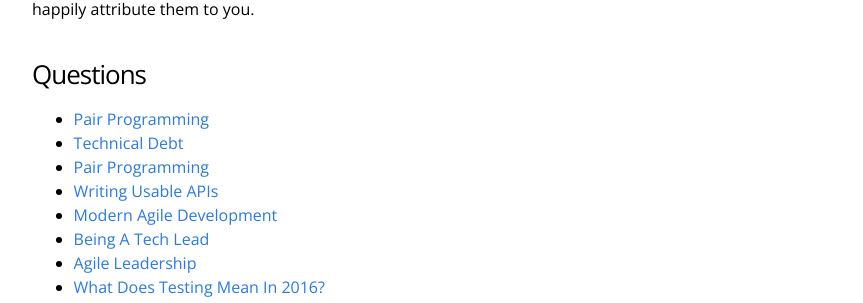
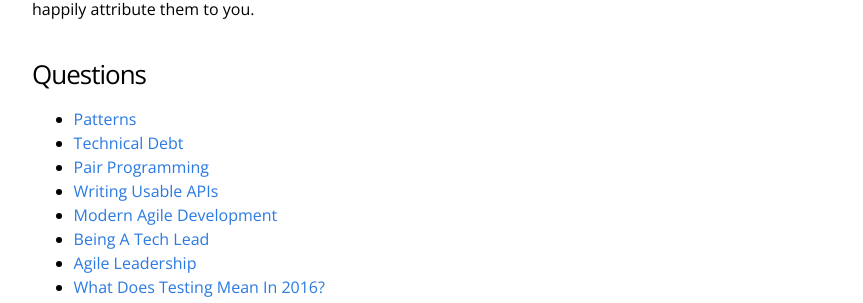
Before and after one commit to codecraftuk/www.guidedconversations.org, a Jekyll site: the page built from example_question_sets.html, in a window 1280 px wide. Shown: the part 281-584 px from the top of the page, without its empty margins (208-1071 px from the left). Built offline with Jekyll 4.4.1, drawn with Linux system fonts in a browser that asks for light colours; comment, search, counter and statistics services are not loaded.

Commit message:
Fix title for patterns

```diff
--- a/_posts/2017-02-27-patterns.md
+++ b/_posts/2017-02-27-patterns.md
@@ -1,6 +1,6 @@
 ---
 layout: question
-title: "Pair Programming"
+title: "Patterns"
 categories: questions
 ---
 
```
Also changed, not shown: Gemfile.lock.
